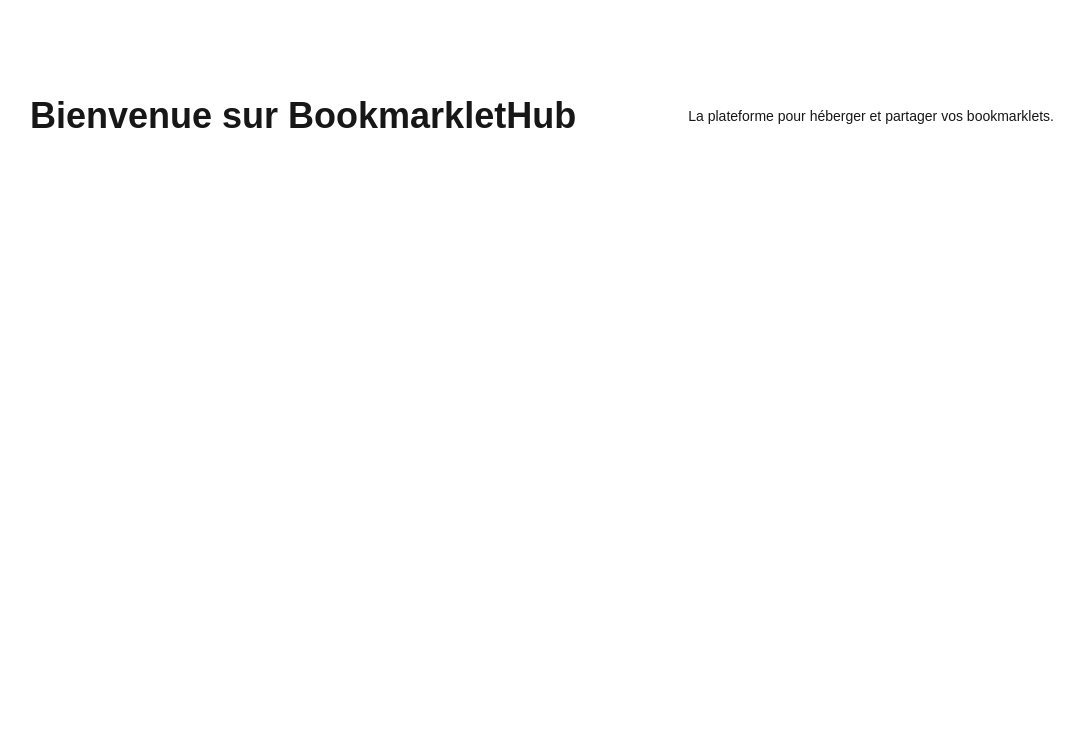
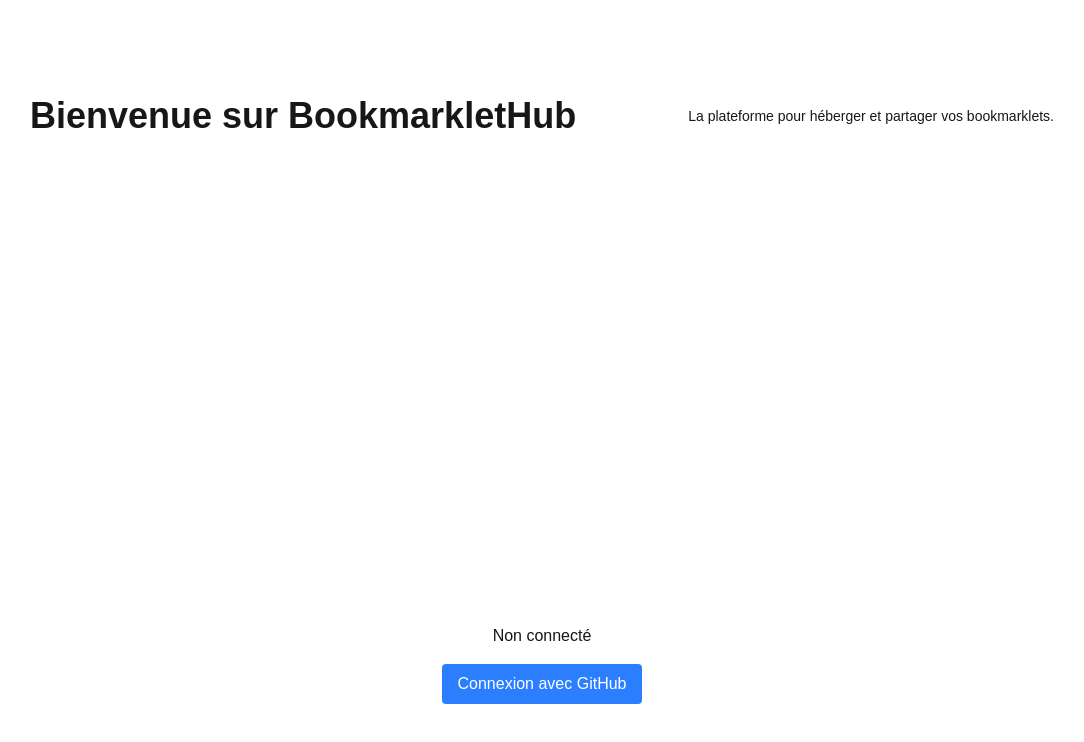
Before and after one commit to HOUDAILLE/BookmarkletHub, a Next.js app: page / in a window 1280 px wide. Shown: the top 742 px of the page, without its empty margins (98-1182 px from the left). Built offline with nearby package versions, Linux system fonts and the light colour scheme; no server answers.

Commit message:
feat: Implement GitHub OAuth authentication with NextAuth.js

```diff
--- /dev/null
+++ b/src/app/api/auth/[...nextauth]/route.ts
@@ -0,0 +1,14 @@
+import NextAuth from "next-auth"
+import GitHubProvider from "next-auth/providers/github"
+
+const handler = NextAuth({
+  providers: [
+    GitHubProvider({
+      clientId: process.env.GITHUB_ID as string,
+      clientSecret: process.env.GITHUB_SECRET as string,
+    }),
+  ],
+  secret: process.env.NEXTAUTH_SECRET,
+})
+
+export { handler as GET, handler as POST }
--- a/src/app/layout.tsx
+++ b/src/app/layout.tsx
@@ -1,5 +1,6 @@
 import type { Metadata } from "next";
 import "./globals.css";
+import { SessionProvider } from "next-auth/react";
 
 export const metadata: Metadata = {
   title: "BookmarkletHub",
@@ -14,7 +15,9 @@
   return (
     <html lang="fr">
       <body>
-        {children}
+        <SessionProvider>
+          {children}
+        </SessionProvider>
       </body>
     </html>
   );
--- a/src/app/page.tsx
+++ b/src/app/page.tsx
@@ -1,10 +1,40 @@
+"use client";
+
+import { useSession, signIn, signOut } from "next-auth/react";
+
 export default function Home() {
+  const { data: session } = useSession();
+
   return (
     <main className="flex min-h-screen flex-col items-center justify-between p-24">
       <div className="z-10 w-full max-w-5xl items-center justify-between font-mono text-sm lg:flex">
         <h1 className="text-4xl font-bold text-center">Bienvenue sur BookmarkletHub</h1>
         <p className="text-center">La plateforme pour héberger et partager vos bookmarklets.</p>
       </div>
+
+      <div className="mt-8">
+        {session ? (
+          <div className="text-center">
+            <p>Connecté en tant que {session.user?.name}</p>
+            <button
+              onClick={() => signOut()}
+              className="mt-4 px-4 py-2 bg-red-500 text-white rounded hover:bg-red-600"
+            >
+              Déconnexion
+            </button>
+          </div>
+        ) : (
+          <div className="text-center">
+            <p>Non connecté</p>
+            <button
+              onClick={() => signIn("github")}
+              className="mt-4 px-4 py-2 bg-blue-500 text-white rounded hover:bg-blue-600"
+            >
+              Connexion avec GitHub
+            </button>
+          </div>
+        )}
+      </div>
     </main>
   );
 }
```
Also changed, not shown: package.json (+7 -6 lines), 1 other file (tests, documents, lock files or other folders).
